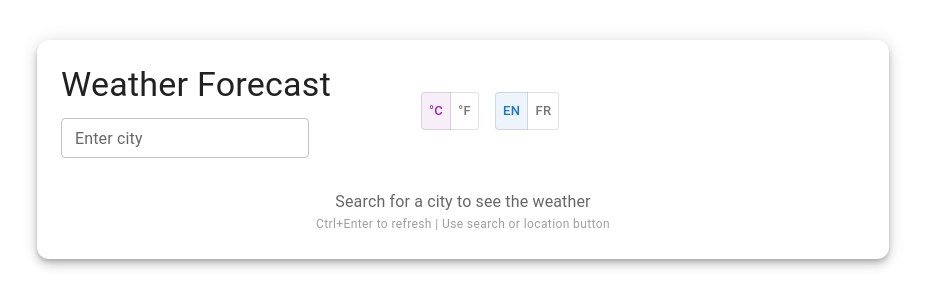
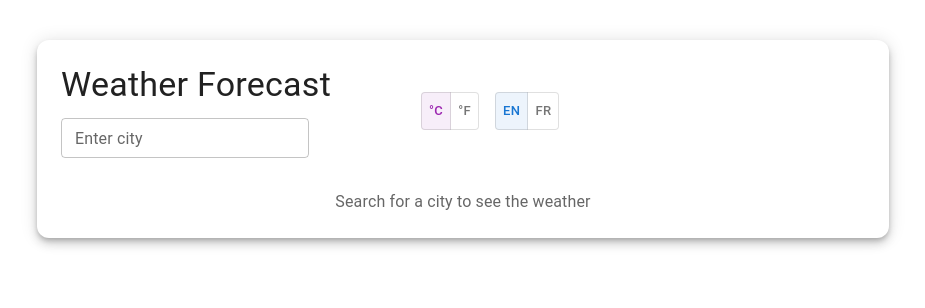
Before and after one commit to zyz9066/weather-forecasting-app, a React (Vite) app: page / in a window 1280 px wide. Shown: the top 308 px of the page, without its empty margins (177-1102 px from the left). Built offline with nearby package versions, Linux system fonts and the light colour scheme; no server answers; some icons are missing.

Commit message:
Remove redundant line

```diff
--- a/src/App.jsx
+++ b/src/App.jsx
@@ -46,9 +46,6 @@ const App = () => {
               <Typography variant="body1" color="text.secondary">
                 {translation.noData}
               </Typography>
-              <Typography variant="caption" color="text.disabled" sx={{ mt: 1 }}>
-                Ctrl+Enter to refresh | Use search or location button
-              </Typography>
             </Box>
           )}
 
```
